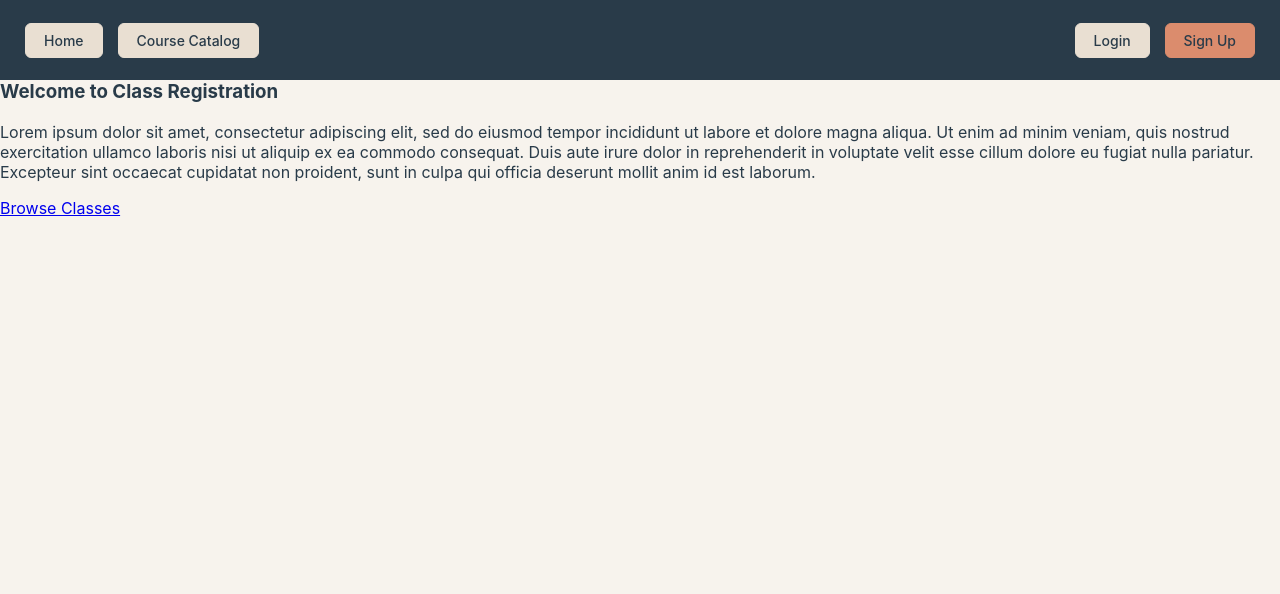
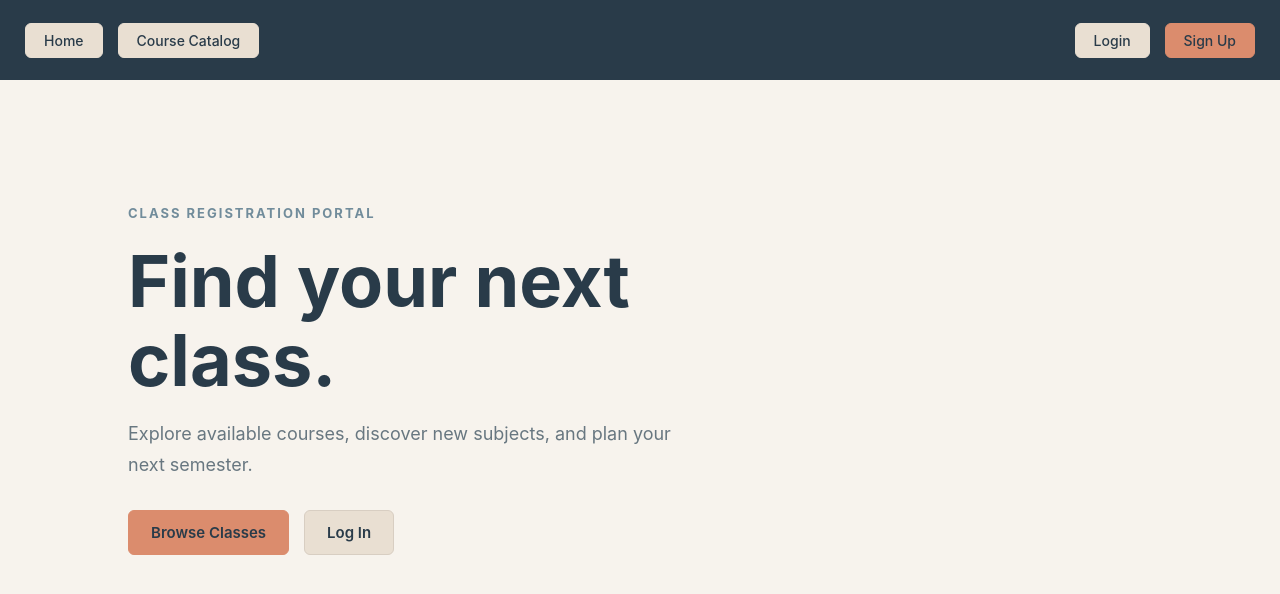
Before and after one commit to haysway/3550-capstone-registration-app, a React (Vite) app: page / in a window 1280 px wide. Shown: the top 594 px of the page. Built offline with nearby package versions, Linux system fonts and the light colour scheme.

Commit message:
feat: landing page is complete, different display for logged in vs logged out users, reroutes to cource catalog and student dashboard OR login page

```diff
--- a/src/pages/HomePage.jsx
+++ b/src/pages/HomePage.jsx
@@ -1,11 +1,59 @@
+import { Link, useRouteLoaderData } from "react-router-dom";
+import styles from "./HomePage.module.css";
 
 export default function HomePage() {
+    const token = useRouteLoaderData("root");
+    const isLoggedIn = Boolean(token && token !== "EXPIRED");
 
     return (
-        <main className="container">
-            <h3>Welcome to Class Registration</h3>
-            <p>Lorem ipsum dolor sit amet, consectetur adipiscing elit, sed do eiusmod tempor incididunt ut labore et dolore magna aliqua. Ut enim ad minim veniam, quis nostrud exercitation ullamco laboris nisi ut aliquip ex ea commodo consequat. Duis aute irure dolor in reprehenderit in voluptate velit esse cillum dolore eu fugiat nulla pariatur. Excepteur sint occaecat cupidatat non proident, sunt in culpa qui officia deserunt mollit anim id est laborum.</p>
-            <a className="nav-button " href="/courses">Browse Classes</a>
+        <main className={styles.landingPage}>
+            <section className={styles.hero}>
+                <span className={styles.eyebrow}>
+                    CLASS REGISTRATION PORTAL
+                </span>
+
+                {isLoggedIn ? (
+                    <>
+                        <h1>Welcome Back!</h1>
+                        <p>
+                            Ready to plan your next semester?
+                            Browse available classes and manage
+                            your registration.
+                        </p>
+
+                        <div className={styles.heroActions}>
+                            <Link to="/courses" className={styles.primaryButton}>
+                                Browse Classes
+                            </Link>
+
+                            <Link to="/student" className={styles.secondaryButton}>
+                                Student Dashboard
+                            </Link>
+                        </div>
+                    </>
+                ) : (
+                    <>
+                        <h1>Find your next class.</h1>
+                        <p>
+                            Explore available courses, discover
+                            new subjects, and plan your next semester.
+                        </p>
+
+                        <div className={styles.heroActions}>
+                            <Link to="/courses" className={styles.primaryButton}>
+                                Browse Classes
+                            </Link>
+
+                            <Link
+                                to="/authentication?mode=login"
+                                className={styles.secondaryButton}
+                            >
+                                Log In
+                            </Link>
+                        </div>
+                    </>
+                )}
+            </section>
         </main>
     );
 }
--- /dev/null
+++ b/src/pages/HomePage.module.css
@@ -0,0 +1,119 @@
+/* Landing page layout */
+.landingPage {
+    min-height: 75vh;
+    display: flex;
+    align-items: center;
+    padding: 60px 10%;
+    box-sizing: border-box;
+    background-color: var(--color-background);
+}
+
+/* Main content */
+.hero {
+    max-width: 700px;
+}
+
+/* Small heading above title */
+.eyebrow {
+    display: block;
+    color: var(--color-secondary);
+    font-size: 13px;
+    font-weight: 700;
+    letter-spacing: 2px;
+    margin-bottom: 20px;
+}
+
+/* Main heading */
+.hero h1 {
+    color: var(--color-dark);
+    font-size: clamp(2.5rem, 6vw, 4.5rem);
+    line-height: 1.1;
+    margin-bottom: 20px;
+}
+
+/* Description */
+.hero p {
+    color: var(--color-text-muted);
+    font-size: 18px;
+    line-height: 1.7;
+    max-width: 550px;
+    margin-bottom: 30px;
+}
+
+/* Button layout */
+.heroActions {
+    display: flex;
+    flex-wrap: wrap;
+    gap: 15px;
+}
+
+/* Shared button styling */
+.primaryButton,
+.secondaryButton {
+    display: inline-block;
+    padding: 12px 22px;
+    border-radius: 6px;
+    text-decoration: none;
+    font-size: 15px;
+    font-weight: 600;
+    transition: background-color 0.2s, color 0.2s, border-color 0.2s;
+}
+
+/* Primary button */
+.primaryButton {
+    background-color: var(--color-primary);
+    color: var(--color-dark);
+    border: 1px solid var(--color-primary);
+}
+
+.primaryButton:hover {
+    background-color: #C7795C;
+    border-color: #C7795C;
+}
+
+/* Secondary button */
+.secondaryButton {
+    background-color: var(--color-surface);
+    color: var(--color-dark);
+    border: 1px solid var(--color-border);
+}
+
+.secondaryButton:hover {
+    background-color: var(--color-secondary);
+    border-color: var(--color-secondary);
+    color: var(--color-background);
+}
+
+/* Keyboard accessibility */
+.primaryButton:focus-visible,
+.secondaryButton:focus-visible {
+    outline: 3px solid var(--color-secondary);
+    outline-offset: 3px;
+}
+
+/* Mobile layout */
+@media (max-width: 700px) {
+    .landingPage {
+        min-height: 70vh;
+        padding: 45px 7%;
+    }
+
+    .hero h1 {
+        font-size: 2.7rem;
+    }
+
+    .hero p {
+        font-size: 16px;
+    }
+
+    .heroActions {
+        flex-direction: column;
+        align-items: flex-start;
+    }
+
+    .primaryButton,
+    .secondaryButton {
+        text-align: center;
+        min-width: 160px;
+    }
+}
```
